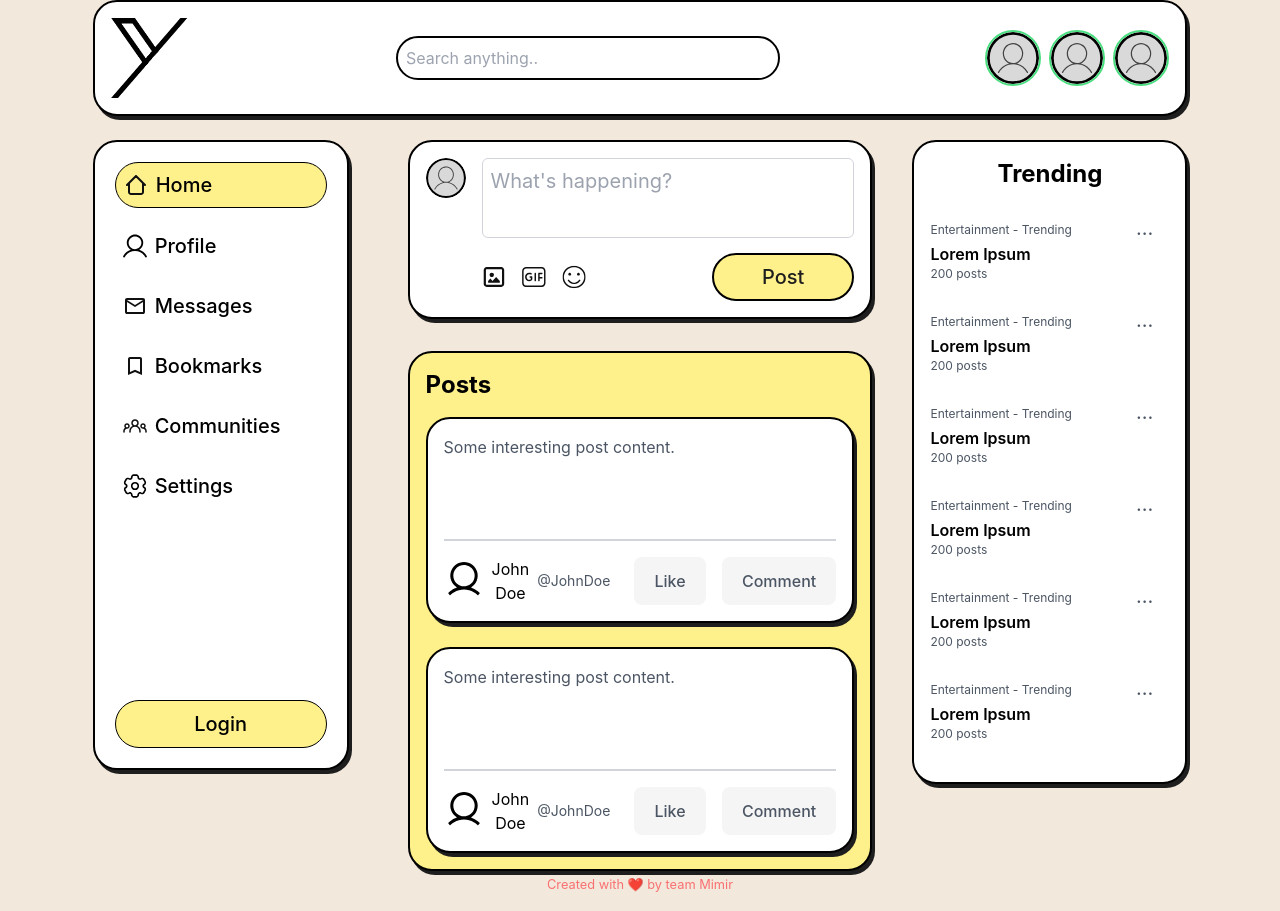
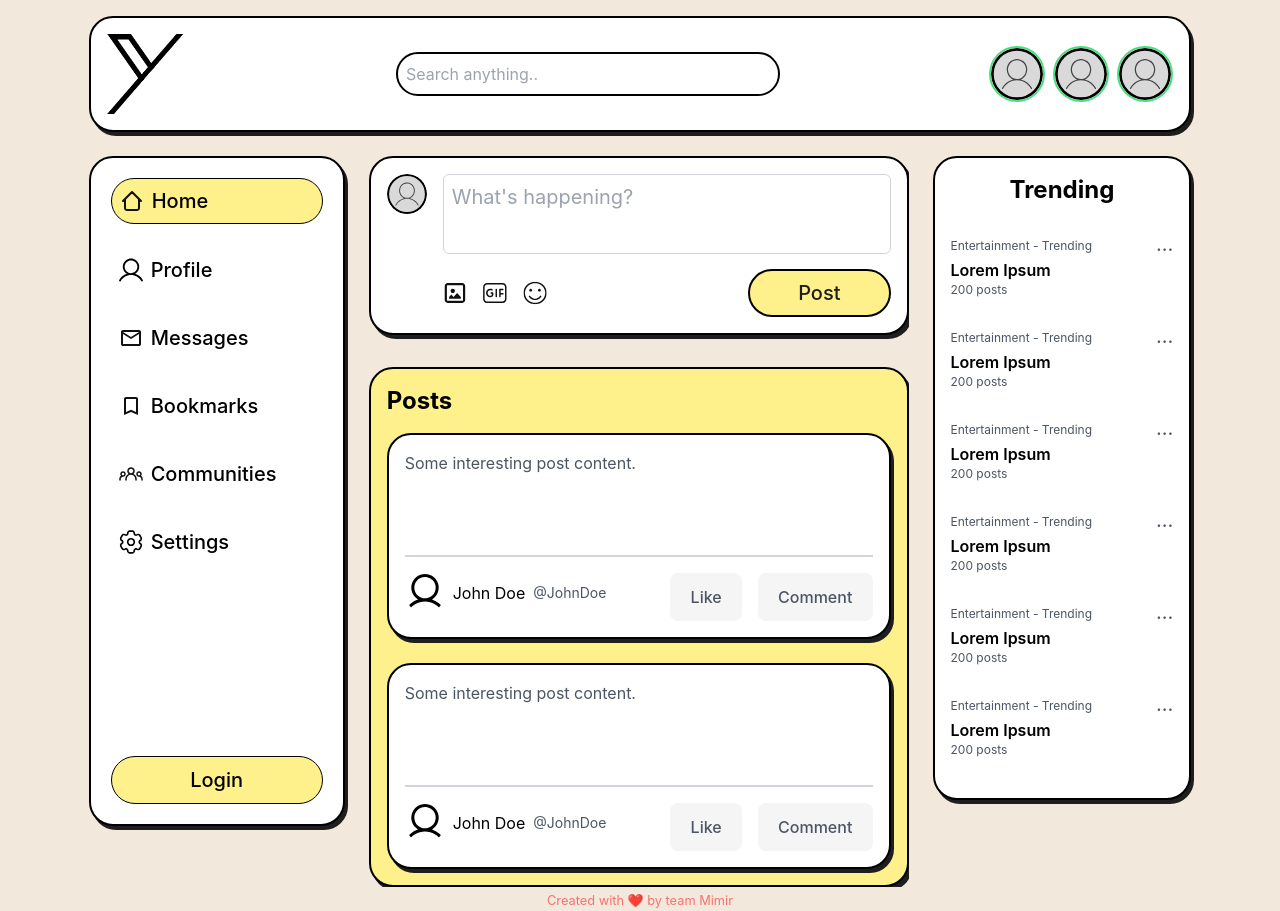
Before and after one commit to Noroff-FED-Campus-Assignments/css-frameworks-mimir, a React (Vite) app: page / in a window 1280 px wide. Built offline with nearby package versions, Linux system fonts and the light colour scheme.

Commit message:
home-page-done

```diff
--- a/src/components/home-nav/index.jsx
+++ b/src/components/home-nav/index.jsx
@@ -10,7 +10,7 @@ import CogIcon from "../../assets/icons/cog.svg";
 function NavBar() {
   return (
     <nav className="bg-white rounded-3xl p-5 w-64 border-2 border-black shadow-custom flex flex-col text-xl">
-      <ul className="space-y-4">
+      <ul className="space-y-6">
         <li className="flex items-center p-2 bg-yellow-200 rounded-3xl border border-black hover:bg-yellow-400">
           <img src={HomeIcon} alt="Home Icon" className="w-6 h-6 mr-2" />
           <Link to="/" style={{ color: "black" }}>
--- a/src/components/trending/index.jsx
+++ b/src/components/trending/index.jsx
@@ -2,7 +2,7 @@ import React from "react";
 
 function TrendingSection() {
   return (
-    <div className="bg-white p-4 shadow-custom rounded-3xl border-2 border-black ms-10">
+    <div className="bg-white p-4 shadow-custom rounded-3xl border-2 border-black">
       {/* Trending Title */}
       <h1 className="text-2xl font-bold text-black">Trending</h1>
 
--- a/src/pages/Home.jsx
+++ b/src/pages/Home.jsx
@@ -10,25 +10,25 @@ import useMetaTags from "../hooks/useMetaTags";
 function HomePage() {
   useMetaTags("Home", "Welcome to our homepage.");
   return (
-    <div>
+    <div className="mt-4">
       {/* Header with margin-bottom */}
       <Header />
 
       {/* Main Content */}
       <div className="flex">
         {/* Left Side */}
-        <div className="flex-1">
+        <div>
           <NavBar />
         </div>
 
         {/* Middle */}
-        <div className="flex-1">
+        <div className="mx-6" style={{ overflowY: "auto", flexGrow: 1 }}>
           <PostSubmission />
           <OtherPosts />
         </div>
 
         {/* Right Side */}
-        <div className="flex-1">
+        <div>
           <TrendingSection />
         </div>
       </div>
@@ -36,4 +36,5 @@ function HomePage() {
   );
 }
 
+
 export default HomePage;
```
